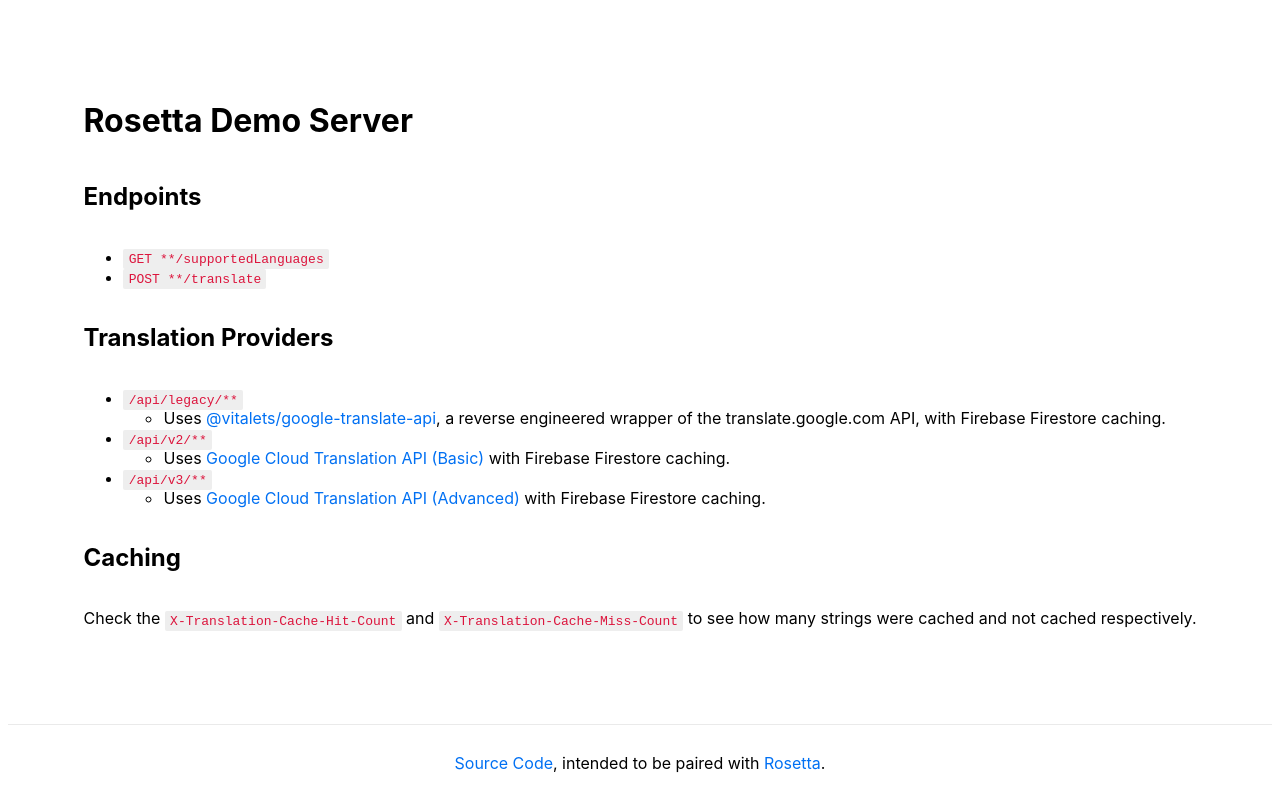
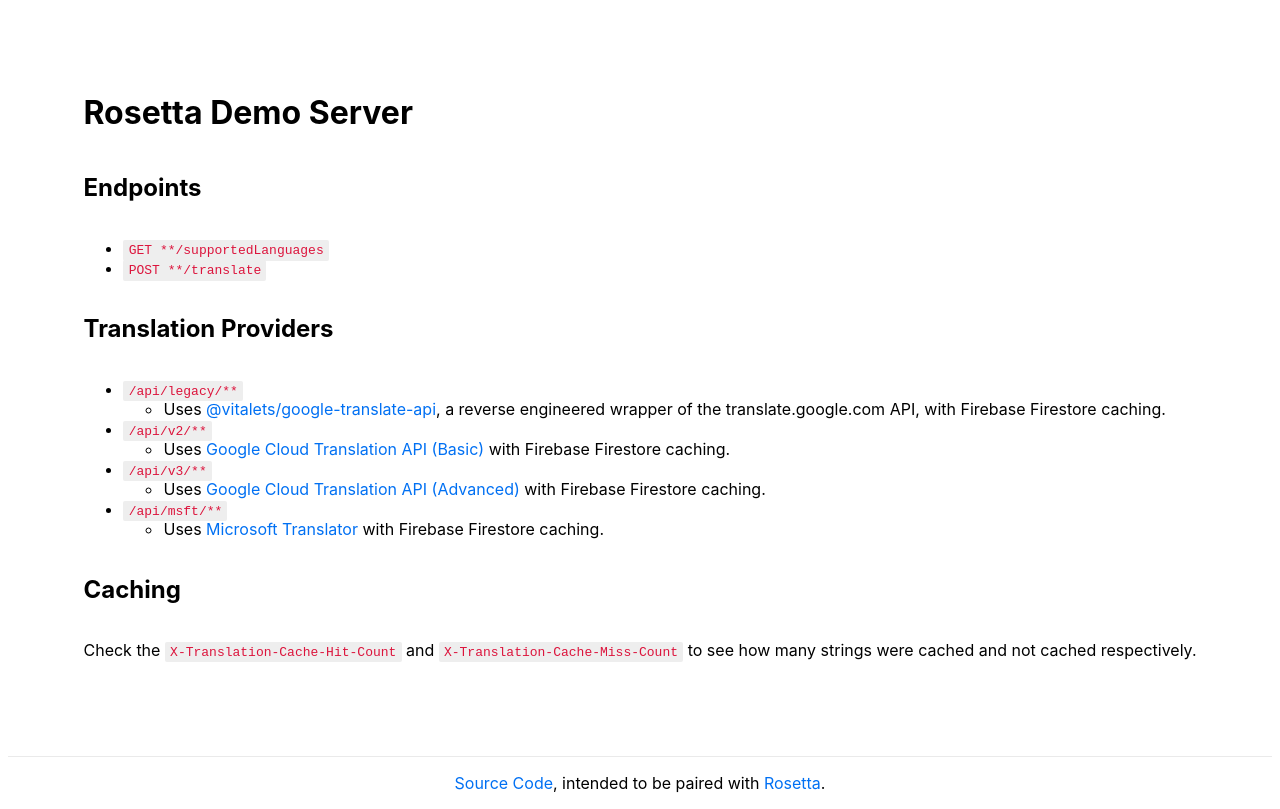
Before and after one commit to au5ton/rosetta-demo-server, a Next.js app: page / in a window 1280 px wide. Built offline with nearby package versions, Linux system fonts and the light colour scheme.

Commit message:
use separate caches

```diff
--- a/lib/firestoreCache.ts
+++ b/lib/firestoreCache.ts
@@ -20,11 +20,11 @@
  * @param args
  * @param fetcher
  */
-export async function tryFirestoreCache(args: TranslatorArguments, fetcher: (args: TranslatorArguments) => Promise<string> ): Promise<CacheResult<string>> {
+export async function tryFirestoreCache(args: TranslatorArguments, fetcher: (args: TranslatorArguments) => Promise<string>, collectionName: string = 'translation_cache'): Promise<CacheResult<string>> {
   const { text, from, to } = args;
 
   // create a document reference for this source text
-  const docRef = db.collection('translation_cache').doc(computeSHA512Hash(`${from}${text}`))
+  const docRef = db.collection(collectionName).doc(computeSHA512Hash(`${from}${text}`))
   const docSnap = await docRef.get()
   // attempt to hit cache
   if(docSnap.exists) {
--- a/pages/api/legacy/translate.ts
+++ b/pages/api/legacy/translate.ts
@@ -25,7 +25,7 @@
       format: 'text',
     }, async ({ text, from, to }) => (
       (await ghettoTranslate(text, { from, to, })).text
-    ))));
+    ), 'legacy_cache')));
 
     res.setHeader('X-Translation-Cache-Hit-Count', results.filter(e => e.isHit).length);
     res.setHeader('X-Translation-Cache-Miss-Count', results.filter(e => ! e.isHit).length);
--- a/pages/api/v2/translate.ts
+++ b/pages/api/v2/translate.ts
@@ -30,7 +30,7 @@
       format,
     }, async ({ text, from, to, format }) => (
       (await translate.translate(text, { to, from, format }))[0]
-    ))));
+    ), 'v2_cache')));
 
     res.setHeader('X-Translation-Cache-Hit-Count', results.filter(e => e.isHit).length);
     res.setHeader('X-Translation-Cache-Miss-Count', results.filter(e => ! e.isHit).length);
--- a/pages/api/v3/translate.ts
+++ b/pages/api/v3/translate.ts
@@ -44,7 +44,7 @@
         return temp[0].translations[0].translatedText ?? ''
       }
       return '';
-    })));
+    }, 'v3_cache')));
 
     res.setHeader('X-Translation-Cache-Hit-Count', results.filter(e => e.isHit).length);
     res.setHeader('X-Translation-Cache-Miss-Count', results.filter(e => ! e.isHit).length);
--- a/pages/index.tsx
+++ b/pages/index.tsx
@@ -32,6 +32,10 @@
           <ul>
             <li>Uses <a href="https://cloud.google.com/translate/docs/reference/libraries/v3/overview-v3">Google Cloud Translation API (Advanced)</a> with Firebase Firestore caching.</li>
           </ul>
+          <li><code>/api/msft/**</code></li>
+          <ul>
+            <li>Uses <a href="https://docs.microsoft.com/en-us/azure/cognitive-services/translator/">Microsoft Translator</a> with Firebase Firestore caching.</li>
+          </ul>
         </ul>
         <h2>Caching</h2>
         <p>Check the <code>X-Translation-Cache-Hit-Count</code> and <code>X-Translation-Cache-Miss-Count</code> to see how many strings were cached and not cached respectively.</p>
```
